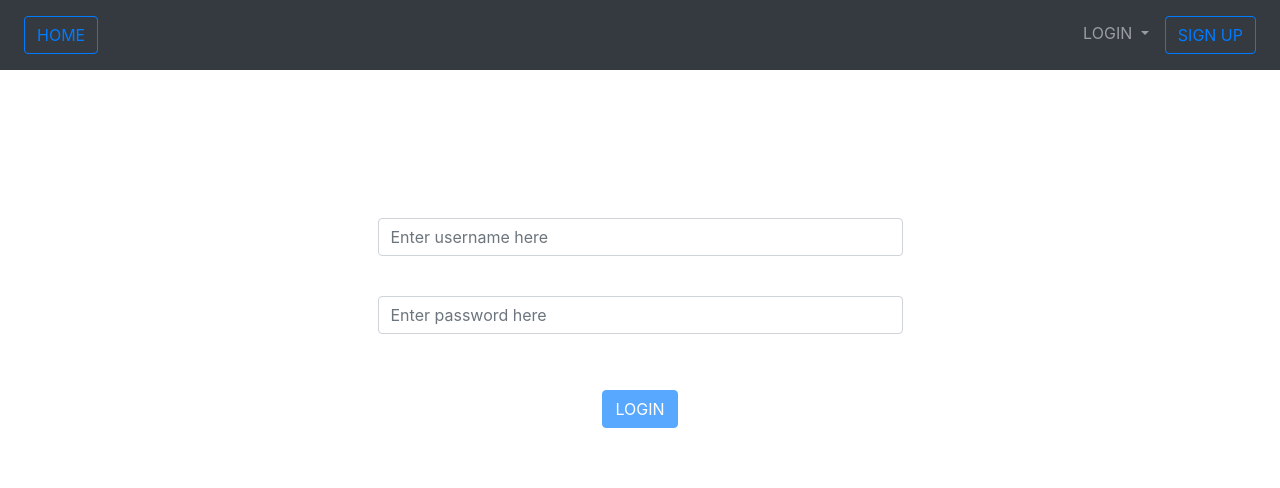
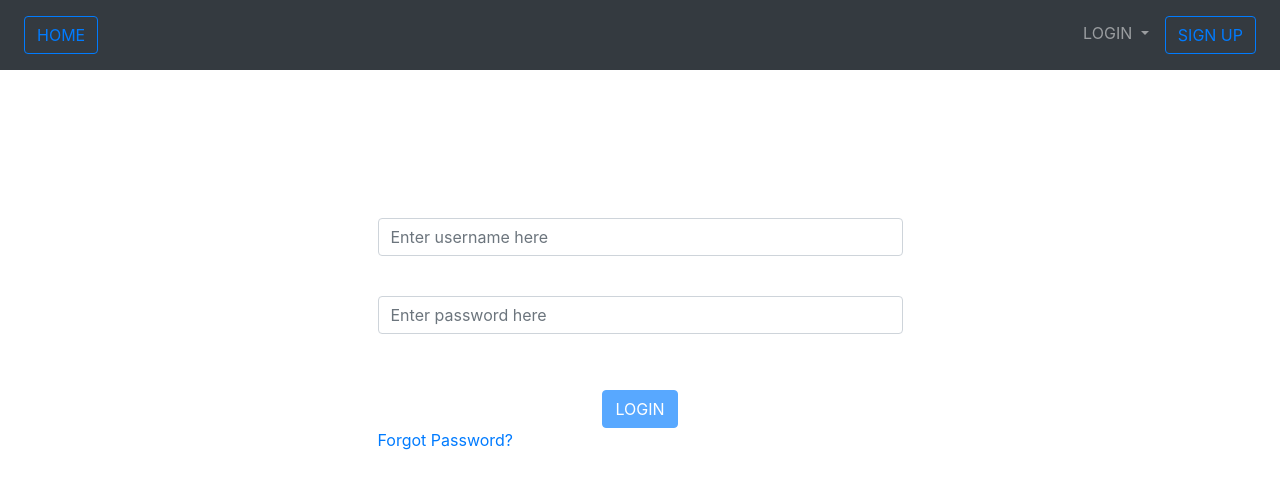
Before and after one commit to voiddata/project-frontend, an Angular app: page /userLogin in a window 1280 px wide. Shown: the top 488 px of the page. Built offline with nearby package versions, Linux system fonts and the light colour scheme.

Commit message:
final commit

```diff
--- a/src/app/adminlogin/adminlogin.component.ts
+++ b/src/app/adminlogin/adminlogin.component.ts
@@ -39,4 +39,5 @@ export class AdminloginComponent implements OnInit {
 
 
 
+
 }
--- a/src/app/app-routing.module.ts
+++ b/src/app/app-routing.module.ts
@@ -41,7 +41,7 @@ const routes: Routes = [
       { path: 'filterByFlightName', component: FlightFiltersComponent },
       { path: 'filterByAirport', component: SearchFlightsComponent },
       { path: 'returnTicketBooking', component: ReturnticketbookingComponent },
-      { path: 'returnBankSelect', component: ReturnbankselectComponent },
+      { path: 'returnBankSelect', component: ReturnbankselectComponent }
       //{ path: 'unregisteredUserAccount', component: UnregisteredBookingComponent }
     ] },
   { path: 'userLogin', component: LoginComponent },
--- a/src/app/login/login.component.html
+++ b/src/app/login/login.component.html
@@ -51,7 +51,7 @@
                 <div class="row">
                     <button type="submit" class="btn btn-primary mx-auto mt-3" [disabled]="userForm.form.invalid">LOGIN</button>
                 </div>
-
+                <a (click)="forgotPassword()" href="/userLogin">Forgot Password?</a>
                 <div *ngIf="failureMsg" class="alert alert-primary pt-5" role="alert">
                     Invalid Login Details!
                 </div>
--- a/src/app/login/login.component.ts
+++ b/src/app/login/login.component.ts
@@ -33,4 +33,14 @@ export class LoginComponent implements OnInit {
       }
      })
     }
+
+    forgotPassword() {
+      let userName = prompt('enter your username');
+
+      this.userService.forgotPassword(userName).subscribe(response => {
+        if(response.status === 'SUCCESS') {
+          alert('Password has been sent to your mail!');
+        }
+      });
+    }
 }
--- a/src/app/selectbankaccount/selectbankaccount.component.html
+++ b/src/app/selectbankaccount/selectbankaccount.component.html
@@ -2,7 +2,7 @@
 <p>SELECT BANK ACOUNT : </p>
 
 <div class="container w-50 mx-auto">
-    <div class="row mt-3" *ngFor="let account of bankAccounts">
+    <div class="row mt-3 mx-auto" *ngFor="let account of bankAccounts">
         <div class="col col-sm-4">
             <button class="btn btn-primary" (click)="confirmPay(account.accountNo)" > {{ account.accountNo }} </button>
         </div>
@@ -14,7 +14,8 @@
         </div>
     </div>
 </div>
+<br><br>
 
-<div class="container" *ngIf="showTicket">
-    <button><a href="{{ payment.ticket }}" download="ticket.pdf">DOWNLOAD TICKET</a></button>
+<div class="row" *ngIf="showTicket">
+    <button class="btn btn-outline-primary mx-auto"><a href="{{ payment.ticket }}" download="ticket.pdf">DOWNLOAD TICKET</a></button>
 </div>
--- a/src/app/services/admin.service.ts
+++ b/src/app/services/admin.service.ts
@@ -15,5 +15,4 @@ export class AdminService {
     return this.http.post(url, login);
   }
 
-
 }
--- a/src/app/services/user.service.ts
+++ b/src/app/services/user.service.ts
@@ -20,4 +20,9 @@ export class UserService {
     let url = "http://localhost:8080/addBankAccount";
     return this.http.post(url, bankAccount);
   }
+
+  forgotPassword(userName: string): Observable<any> {
+    let url = "http://localhost:8080/forgotPassword";
+    return this.http.post(url, userName);
+  }
 }
```
